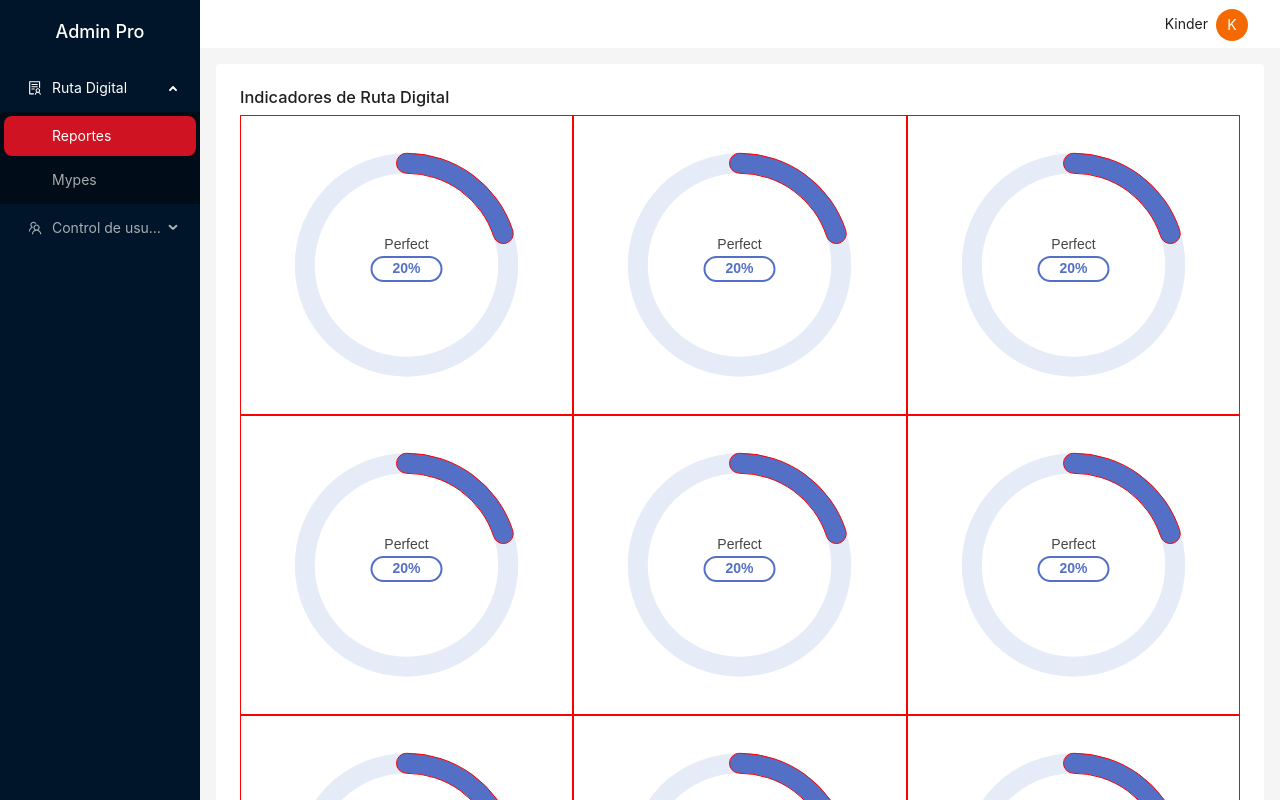
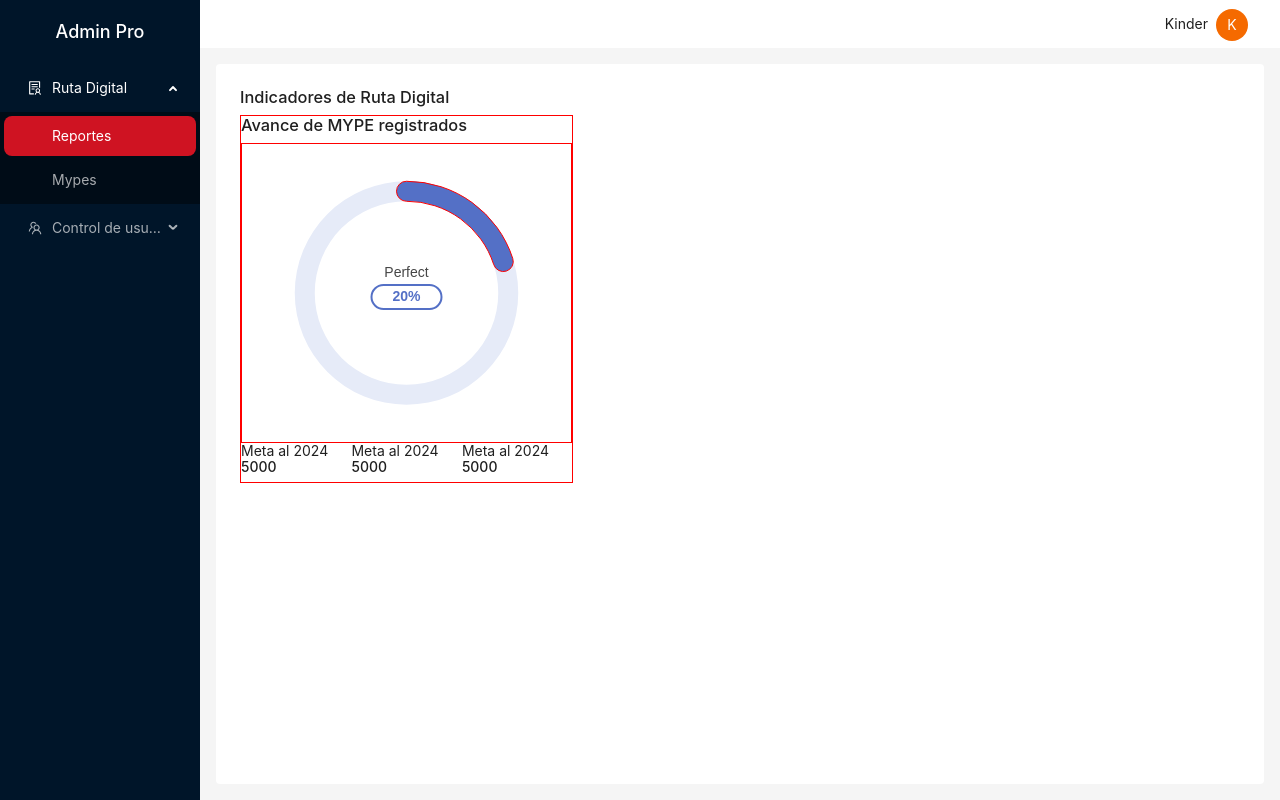
Before and after one commit to producePeru/app-vue, a Vue app: page /admin/ruta-digital/reportes in a window 1280 px wide. Shown: the top 800 px of the page. Built offline with nearby package versions, Linux system fonts and the light colour scheme.

Commit message:
prod dev

```diff
--- a/src/pages/RutaDigital/IndicadoresRD.vue
+++ b/src/pages/RutaDigital/IndicadoresRD.vue
@@ -5,6 +5,15 @@
 
 
       <div class="grid">
+        <h1>lalalal</h1>
+        <section>
+          <h3>Avance de MYPE registrados</h3>
+          <!-- <GaugeChart /> -->
+        </section>
+
+
+
+        <!-- <GaugeChart />
         <GaugeChart />
         <GaugeChart />
         <GaugeChart />
@@ -14,9 +23,7 @@
         <GaugeChart />
         <GaugeChart />
         <GaugeChart />
-        <GaugeChart />
-        <GaugeChart />
-        <GaugeChart />
+        <GaugeChart /> -->
 
       </div>
 
--- a/src/pages/RutaDigital/MypesRD.vue
+++ b/src/pages/RutaDigital/MypesRD.vue
@@ -1,8 +1,6 @@
 <template>
   <div>
-
     <h3>Lista de MYPES</h3>
-
     <div class="w-search">
       <div>
         <a-button @click="handleFileUploadExcel" v-if="!selectedExcel">
@@ -13,6 +11,11 @@
         </a-button>
 
         <a-button @click="handleUploadExcel" type="primary" v-else>Cargar datos</a-button>
+
+        <a-popconfirm v-if="dataSource.length >= 1" title="¿Deseas borrar todos los registros?" @confirm="handleDropData">
+          <a-button type="primary" danger class="btn-drop">Drop base de datos</a-button>
+        </a-popconfirm>
+
       </div>
 
       <!-- <a-input-search
@@ -92,7 +95,7 @@ import axios from 'axios';
 import { makeRequest } from '@/utils/api.js'
 import { ref, onMounted, reactive, h } from 'vue';
 import { MoreOutlined,UploadOutlined,LoadingOutlined } from '@ant-design/icons-vue';
-import { message } from 'ant-design-vue';
+import { message,notification } from 'ant-design-vue';
 
 const apiUrl = import.meta.env.VITE_APP_API_URL;
 
@@ -139,13 +142,20 @@ const handlePaginator = (current) =>{
   fetchData()
 }
 
-
 const handleFileUploadExcel = () => {
   let input = document.createElement('input');
   input.type = 'file';
   input.accept = '.xls, .xlsx';
   input.onchange = event => {
     selectedExcel.value = event.target.files[0];
+    notification.open({
+      message: '¡Alerta!',
+      description:
+        'Debes ahora de cargar los datos del excel.',
+      onClick: () => {
+        console.log('Notification Clicked!');
+      },
+    });
   };
   input.click();
 };
@@ -166,7 +176,7 @@ const handleUploadExcel = () => {
     }
   })
   .then(response => {
-    message.success(response.message);
+    message.success(response.data.message);
     fetchData()
   }).catch(error => {
     console.error('Error al subir el archivo', error);
@@ -174,6 +184,20 @@ const handleUploadExcel = () => {
     spinning.value = false;
     selectedExcel.value = null;
   })
+}
+const handleDropData = async() => {
+  try {
+    const data = await makeRequest({ url: '/digital-route/delete-excel-records', method: 'DELETE' });
+    new Promise(resolve => {
+      setTimeout(() => resolve(true), 3000);
+    });
+    if(data) {
+      message.success(data.message);
+      fetchData()
+    }
+  } catch (error) {
+    console.error('Error de red:', error);
+  }
 }
 
 const fetchData = async() => {
@@ -218,4 +242,7 @@ onMounted(
   align-items: center;
   justify-content: center;
 }
+.btn-drop {
+  margin-left: 1rem;
+}
 </style>
--- a/src/pages/RutaDigital/ReportesRD.vue
+++ b/src/pages/RutaDigital/ReportesRD.vue
@@ -5,6 +5,38 @@
 
 
       <div class="grid">
+        <section class="grid-box">
+          <h3>Avance de MYPE registrados</h3>
+          <GaugeChart />
+          <div class="mapa">
+            <div>
+              <span>Meta al 2024</span>
+              <h4>5000</h4>
+            </div>
+            <div>
+              <span>Meta al 2024</span>
+              <h4>5000</h4>
+            </div>
+            <div>
+              <span>Meta al 2024</span>
+              <h4>5000</h4>
+            </div>
+          </div>
+        </section>
+
+
+
+
+
+
+
+
+
+
+
+
+
+        <!-- <GaugeChart />
         <GaugeChart />
         <GaugeChart />
         <GaugeChart />
@@ -14,9 +46,7 @@
         <GaugeChart />
         <GaugeChart />
         <GaugeChart />
-        <GaugeChart />
-        <GaugeChart />
-        <GaugeChart />
+        <GaugeChart /> -->
 
       </div>
 
@@ -38,5 +68,12 @@ import GaugeChart from '../../components/charts/GaugeChart.vue';
 .grid {
   display: grid;
   grid-template-columns: repeat(3, 1fr);
+  .grid-box {
+    border: 1px solid red;
+  }
+  .mapa {
+    display: grid;
+    grid-template-columns: repeat(3, 1fr);
+  }
 }
 </style>
```
